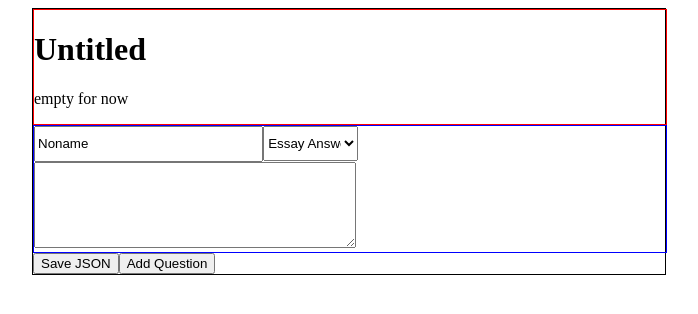
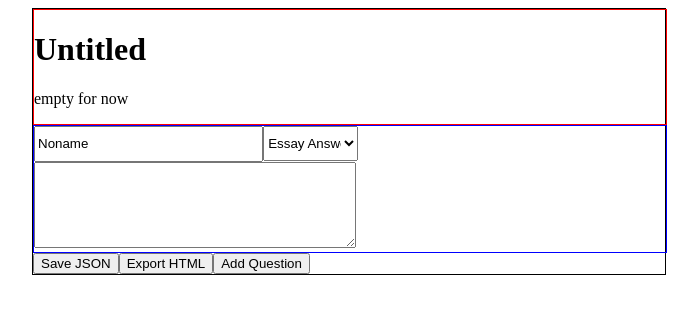
Before and after one commit to Ofahmy143/Free-Form-Manager, a React (Vite) app in the folder form/: page / in a window 1280 px wide. Shown: the top 314 px of the page, without its empty margins (291-989 px from the left). Built offline with nearby package versions, Linux system fonts and the light colour scheme.

Commit message:
Feat: Add save to json button

```diff
--- a/form/package.json
+++ b/form/package.json
@@ -13,6 +13,7 @@
     "react-dom": "^18.2.0"
   },
   "devDependencies": {
+    "@types/file-saver": "^2.0.5",
     "@types/react": "^18.0.27",
     "@types/react-dom": "^18.0.10",
     "@vitejs/plugin-react": "^3.1.0",
--- a/form/src/components/creation-page/form-body/form-body.component.tsx
+++ b/form/src/components/creation-page/form-body/form-body.component.tsx
@@ -4,6 +4,8 @@ import './form-body.component.css'
 import Question from './question/question.component'
 import Title from './title/title.component'
 import {FormQuestion} from '../../../types/form-body'
+import { saveAs } from 'file-saver';
+
 
 function FormBody() {
   const [questions , setQuestions] = useState<FormQuestion[]>([{
@@ -17,9 +19,30 @@ function FormBody() {
     description: 'empty for now'
   })
 
+
   useEffect(()=>{
     console.log(questions)
   },[questions])
+  function handleExportForm(){
+    console.log(document.querySelector(".form-body")?.innerHTML)
+    let formHTML = document.querySelector(".form-body").innerHTML;
+    const blob = new Blob([formHTML],{type:'text/html'})
+    const url = URL.createObjectURL(blob);
+    const link = document.createElement('a');
+    link.href = url;
+    link.download = 'example.html';
+    link.click()
+
+  }
+  function handleSaveForm(){
+    let form = {
+      title : title,
+      body: questions
+    }
+    let formJson = JSON.stringify(form,null,4)
+    console.log(formJson)
+    saveAs(new Blob([formJson] , {type:'application/json'}) , 'form.json')
+  }
   function handleAddQuestion(){
     setQuestions([...questions,{key: questions.length,title:"Untitled",type:"MCQ",input:['This is first Placeholder']}])
   }
@@ -38,7 +61,8 @@ function FormBody() {
         OnQuestionChange = {setQuestions}
         />
       ))}
-      <button >Save JSON</button>
+      <button onClick={handleSaveForm} >Save JSON</button>
+      <button onClick={handleExportForm}>Export HTML</button>
       <button onClick={handleAddQuestion}>Add Question</button>
 
     </div>
```
Also changed, not shown: 2 other files (tests, documents, lock files or other folders).
